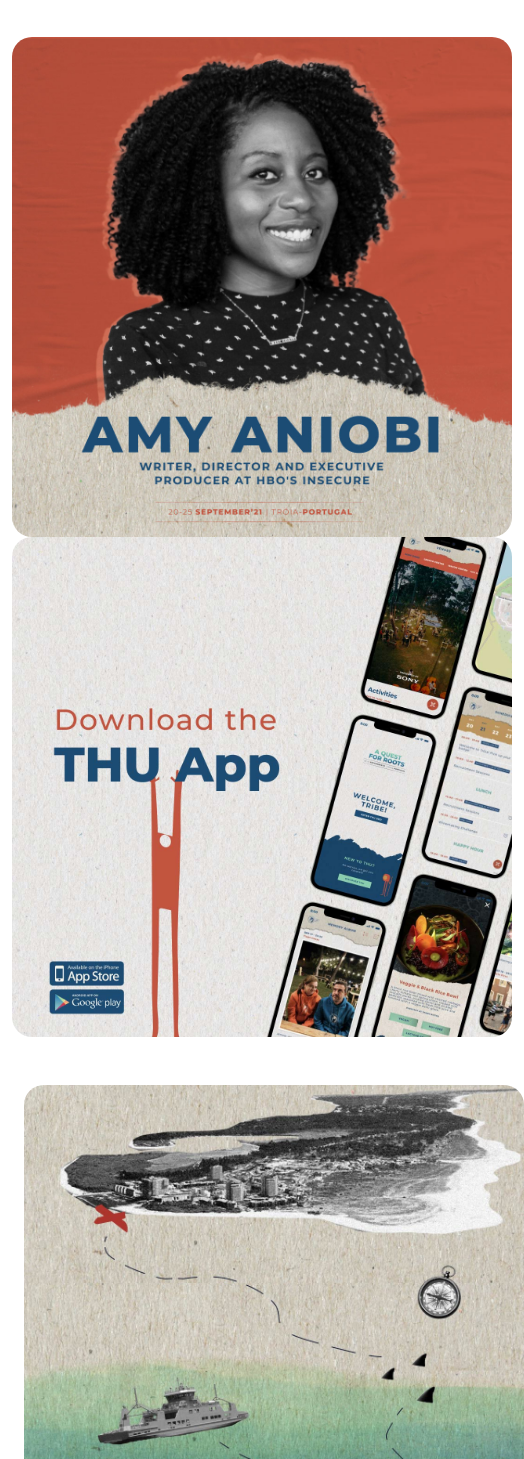
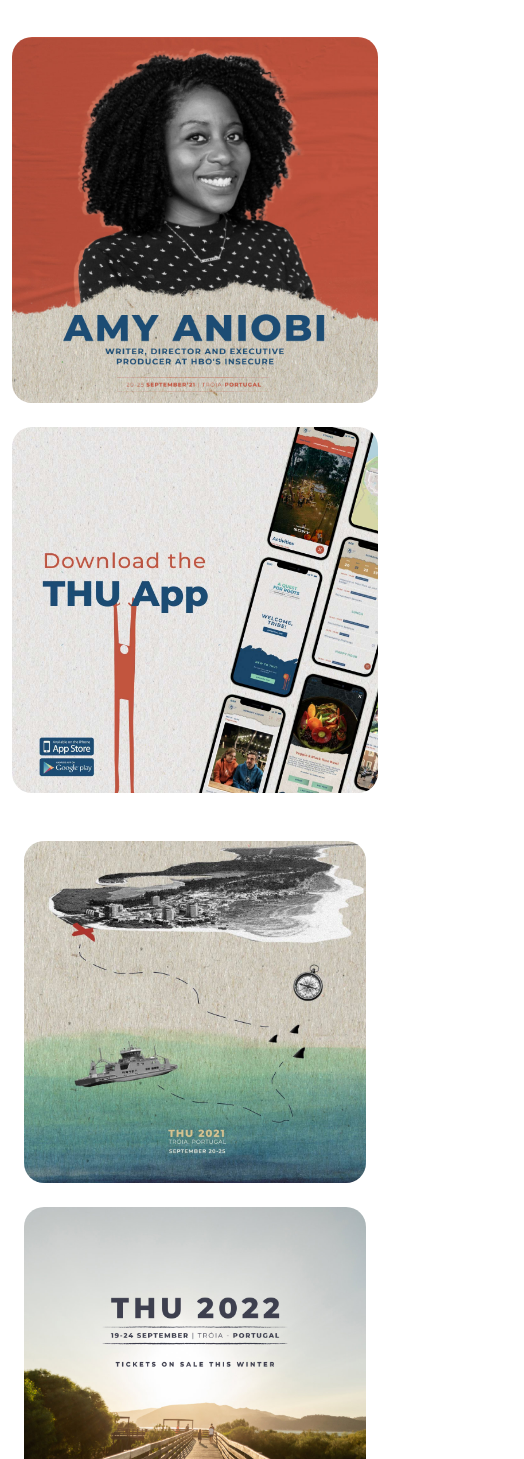
Before and after one commit to imsilvanav/Solvana-portfolio, a plain HTML site: page thu-me.html in a window 390 px wide. Shown: the part 141-1600 px from the top of the page, 524 px wide, since content can reach past the window. Drawn offline with nearby package versions, Linux system fonts and the light colour scheme.

Commit message:
updated mobile project img width and margins

```diff
--- a/styles/portfolio.css
+++ b/styles/portfolio.css
@@ -227,6 +227,12 @@ h4 {
   border-radius: 20px;
 }
 
+@media (max-width: 576px) {
+  .project-img img {
+    max-width: 100%;
+  }
+}
+
 .logo-nav {
   max-height: 30px;
 }
@@ -297,3 +303,9 @@ iframe {
   margin: 0 auto;
   border-radius: 20px;
 }
+
+@media (max-width: 576px) {
+  iframe {
+    max-width: 100%;
+  }
+}
--- a/thu-me.html
+++ b/thu-me.html
@@ -71,7 +71,7 @@
 
     <div class="container">
       <div class="row mb-5">
-        <div class="col-12 col-md-6">
+        <div class="col-12 col-md-6 mb-4 mb-md-0">
           <div class="project-img">
             <img src="images/thu_me_01_opt.jpg" alt="img-fluid" />
           </div>
@@ -86,7 +86,7 @@
 
       <div class="container">
         <div class="row mb-5">
-          <div class="col-12 col-md-6">
+          <div class="col-12 col-md-6 mb-4 mb-md-0">
             <div class="project-img">
               <img src="images/thu_me_03_opt.jpg" alt="img-fluid" />
             </div>
```
Also changed, not shown: 6th-taf.html (+2 -2 lines), feel-good-gif.html (+1 -1 lines), minimize.html (+2 -2 lines), thu-btc.html (+2 -2 lines), weatherapp.html (+2 -2 lines), 1 other file.
